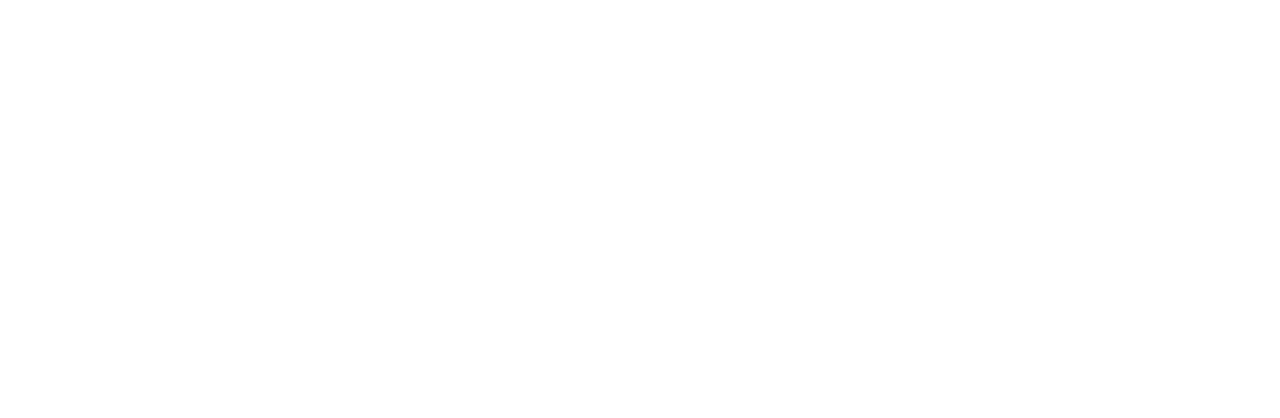
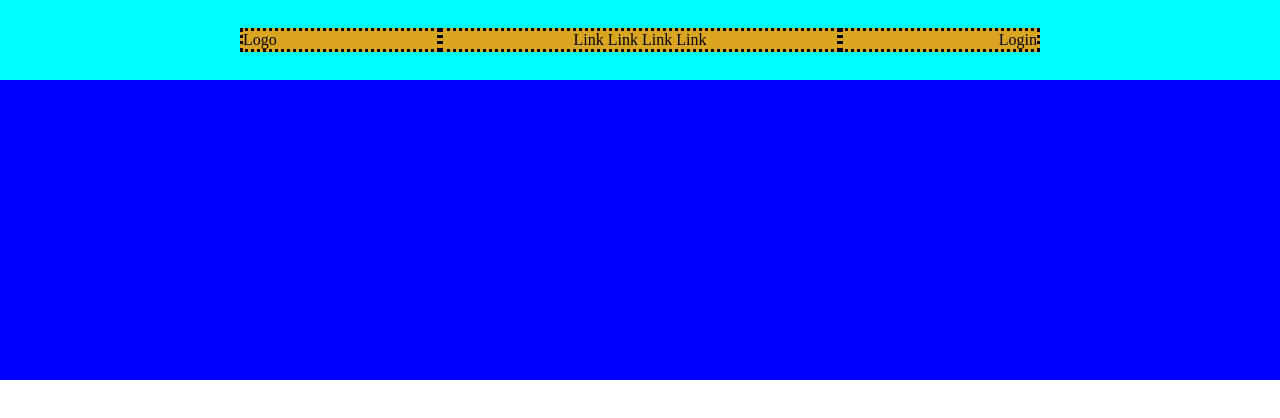
Before and after one commit to AlessioGuglielmino/htmlcss-struttura-discord, a plain HTML site: page index.html in a window 1280 px wide. Drawn offline with Linux system fonts and the light colour scheme.

Commit message:
feat: add first section

```diff
--- a/index.html
+++ b/index.html
@@ -6,5 +6,21 @@
     <title>Struttura Discord</title>
     <link rel="stylesheet" href="./style.css" />
   </head>
-  <body></body>
+  <body>
+    <header class="flex ">
+      <section class="container-small flex align-itemscenter justify-between">
+          <nav class="logo">Logo</nav>
+          <nav class="link">Link Link Link Link </nav>
+          <nav class="login">Login</nav>
+        </div>
+      </section>
+
+    </header>
+
+    <main>
+        <section class="container blu">
+            <div class="img-rosa"></div>
+          </section>
+    </main>
+  </body>
 </html>
--- a/style.css
+++ b/style.css
@@ -3,3 +3,49 @@
   margin: 0;
   padding: 0;
 }
+
+header {
+  min-height: 80px;
+  min-width: 1180px;
+  background-color: rgb(0, 255, 255);
+  justify-content: center;
+}
+
+.container-small {
+  min-width: 800px;
+}
+.flex {
+  display: flex;
+}
+/* classi di DEBUG */
+.logo,
+.link,
+.login {
+  background-color: goldenrod;
+  border: 3px dotted black;
+}
+.logo {
+  width: 25%;
+}
+.link {
+  width: 50%;
+  text-align: center;
+}
+.login {
+  width: 25%;
+  text-align: end;
+}
+.align-itemscenter {
+  align-items: center;
+}
+
+.justify-between {
+  justify-content: space-between;
+}
+.container {
+  min-width: 1180px;
+  min-height: 300px;
+}
+.blu {
+  background-color: blue;
+}
```
